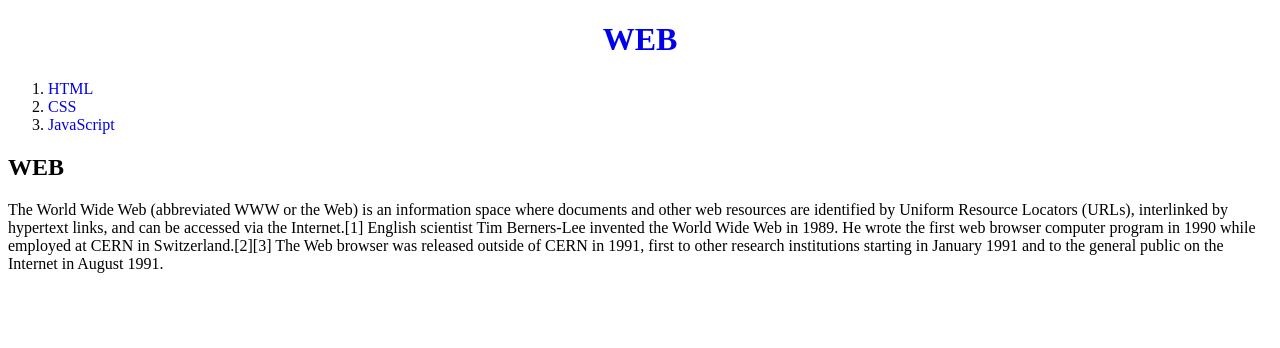
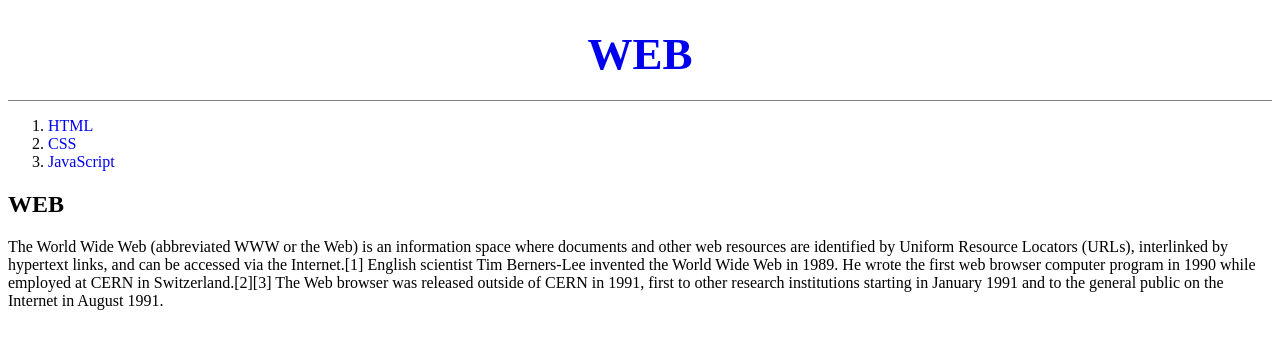
Before and after one commit to SeongKyun-Jung/skjung_web, a plain HTML site: page index.html in a window 1280 px wide. Drawn offline with Linux system fonts and the light colour scheme.

Commit message:
Add files via upload

```diff
--- a/index.html
+++ b/index.html
@@ -11,8 +11,11 @@
     text-decoration: none;
   }
   h1{
-    text-align: center;
-    border-bottom: 2px gray;
+      font-size:45px;
+      text-align: center;
+      border-bottom:1px solid gray;
+      margin:0;
+      padding:20px;
   }
 </style>
 
```
